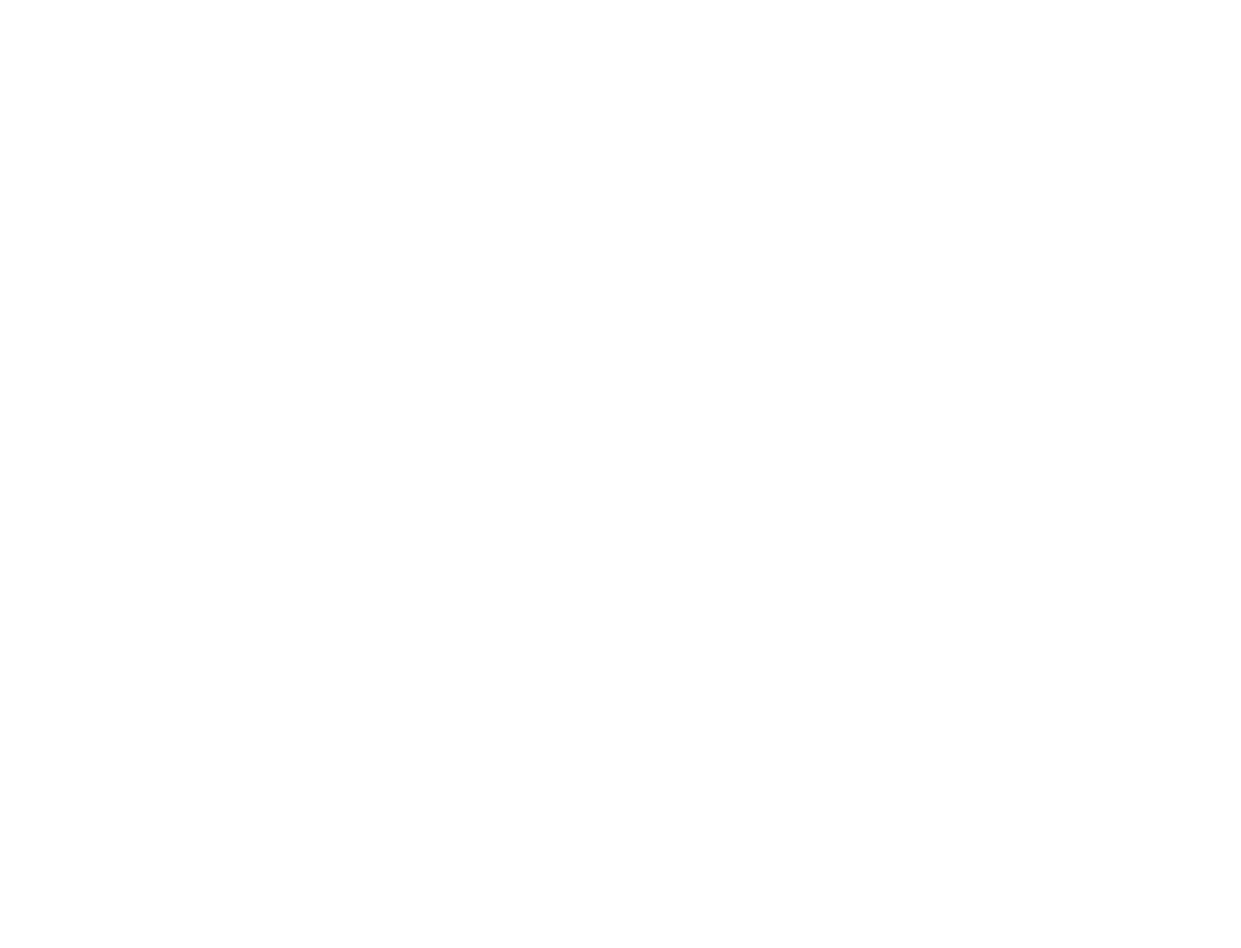
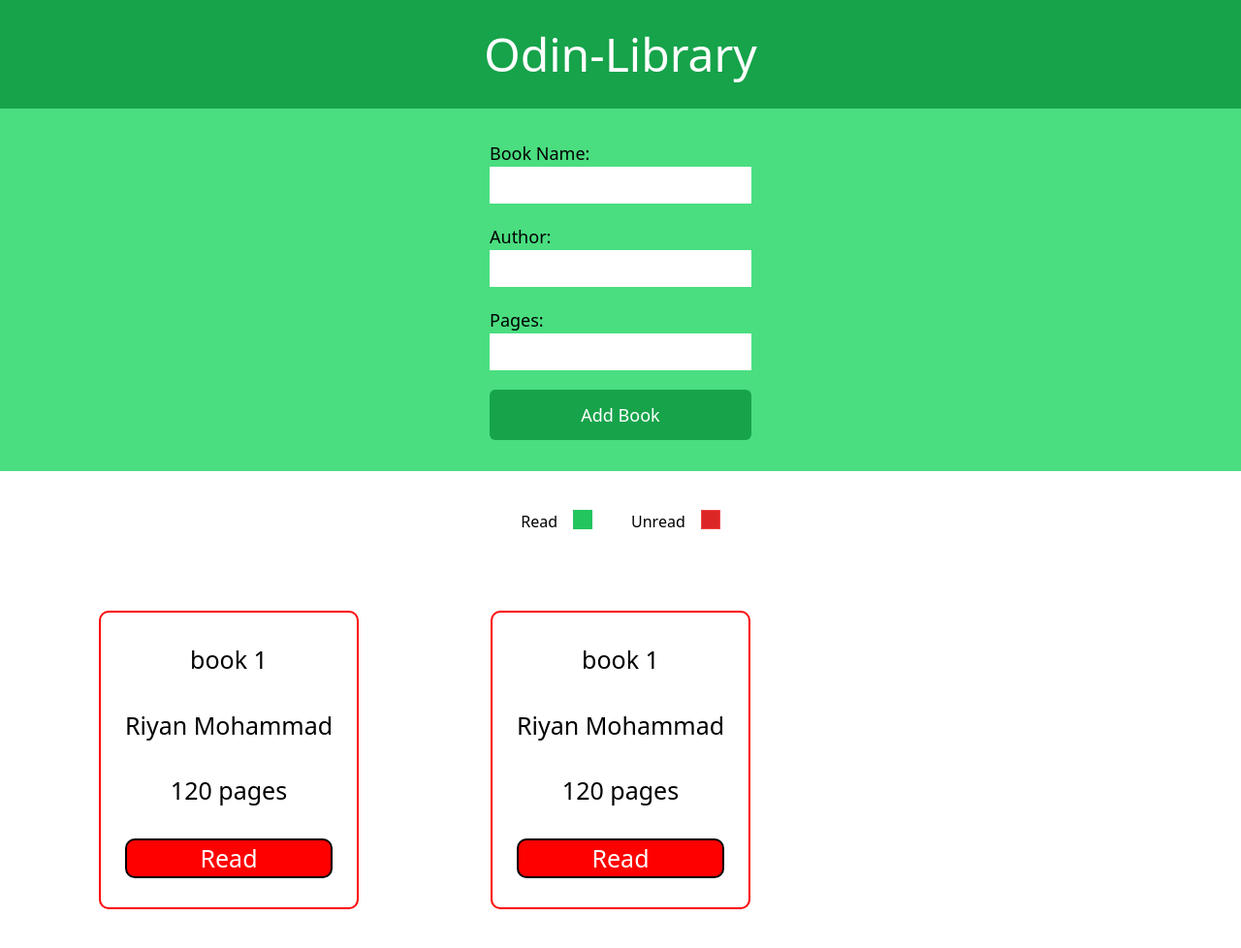
Before and after one commit to Riyan-Mo/Odin-Library, a plain HTML site: page index.html in a window 1280 px wide. Shown: the whole page at 97% size. Before the commit the page ends 800 px from the top, so only its background shows below. Drawn offline with nearby package versions, Linux system fonts and the light colour scheme.

Commit message:
Update index.html

```diff
--- a/index.html
+++ b/index.html
@@ -1 +1,76 @@
+<!DOCTYPE html>
+<html lang="en">
+
+<head>
+  <meta charset="UTF-8">
+  <meta http-equiv="X-UA-Compatible" content="IE=edge">
+  <meta name="viewport" content="width=device-width, initial-scale=1.0">
+  <link rel="stylesheet" href="style.css">
+  <script src="https://cdn.tailwindcss.com"></script>
+  <title>Document</title>
+</head>
+
+<body>
+  <div class="grid">
+
+    <div class="bg-green-600 p-8">
+      <p class="text-white text-center text-5xl">Odin-Library</p>
+    </div>
+
+    <div class="bg-green-400 p-8 text-lg">
+      <form action="post" class="grid justify-center gap-5">
+
+        <div class="grid">
+          <label for="name">Book Name:</label>
+          <input type="text" name="name" for="name" id="name">
+        </div>
+
+        <div class="grid">
+          <label for="author">Author:</label>
+          <input type="text" name="author" for="author" id="author">
+        </div>
+
+        <div class="grid">
+          <label for="Pages">Pages:</label>
+          <input type="number" name="Pages" for="Pages" id="Pages">
+        </div>
+
+        <button type="button" class="bg-green-600 text-white p-3 rounded-md">Add Book</button>
+
+      </form>
+    </div>
+
+    <div class="grid justify-center grid-flow-col gap-x-10 p-10">
+      <div class="grid grid-flow-col gap-x-4">
+        <p>Read</p>
+        <div class="bg-green-500 h-5 w-5 border border-green-500"></div>
+      </div>
+      <div class="grid grid-flow-col gap-x-4">
+        <p>Unread</p>
+        <div class="bg-red-600 h-5 w-5 border border-red-500"></div>
+      </div>
+    </div>
+
+    <div id="bookContainer" class="grid grid-cols-3 place-items-center gap-x-3 p-10">
+
+      <div class="book">
+        <p>book 1</p>
+        <p>Riyan Mohammad</p>
+        <p>120 pages</p>
+        <button class="read-button">Read</button>
+      </div>
+
+      <div class="book">
+        <p>book 1</p>
+        <p>Riyan Mohammad</p>
+        <p>120 pages</p>
+        <button class="read-button unread">Read</button>
+      </div>
+
+
+    </div>
+
+  </div>
+</body>
+
 </html>
```
